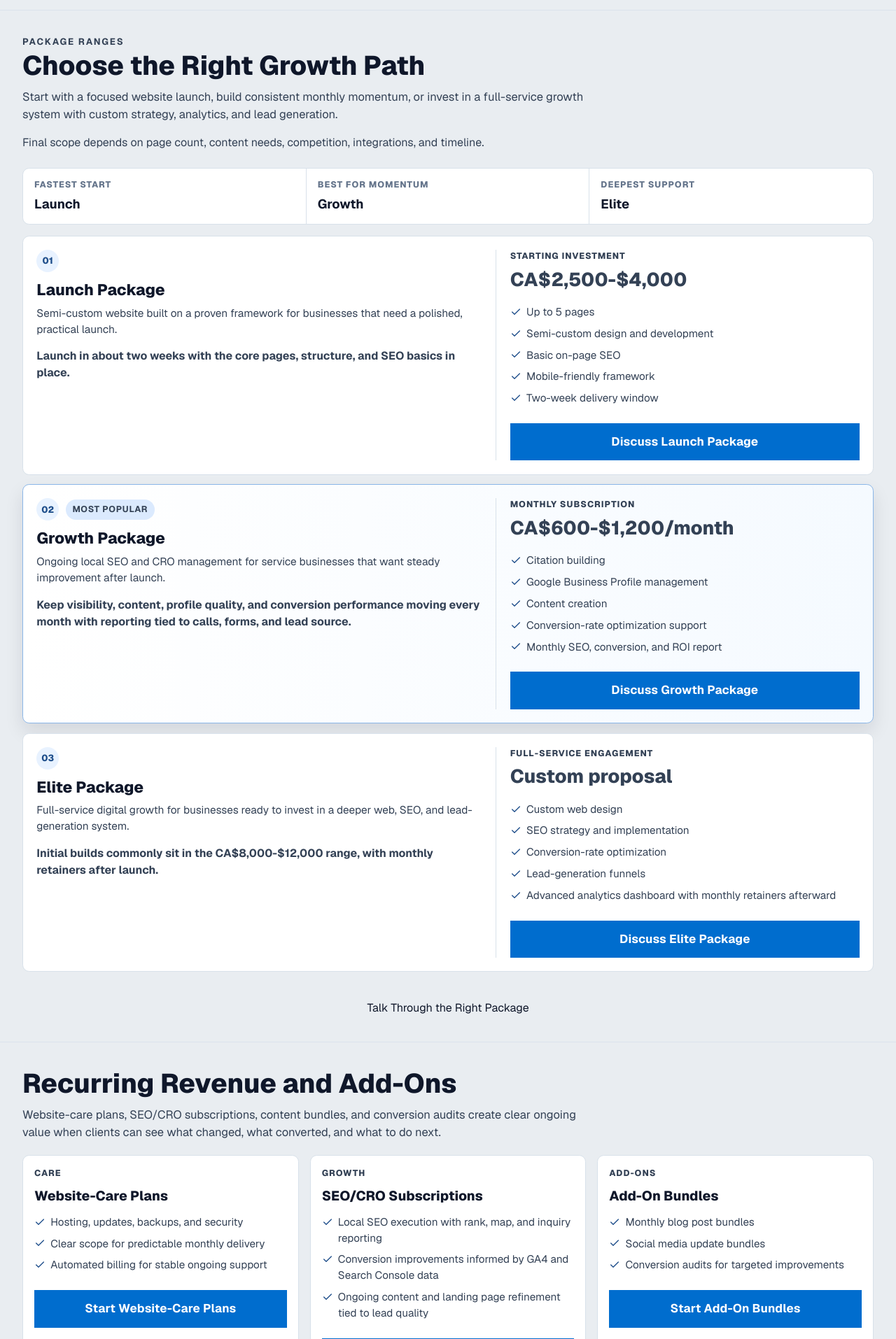
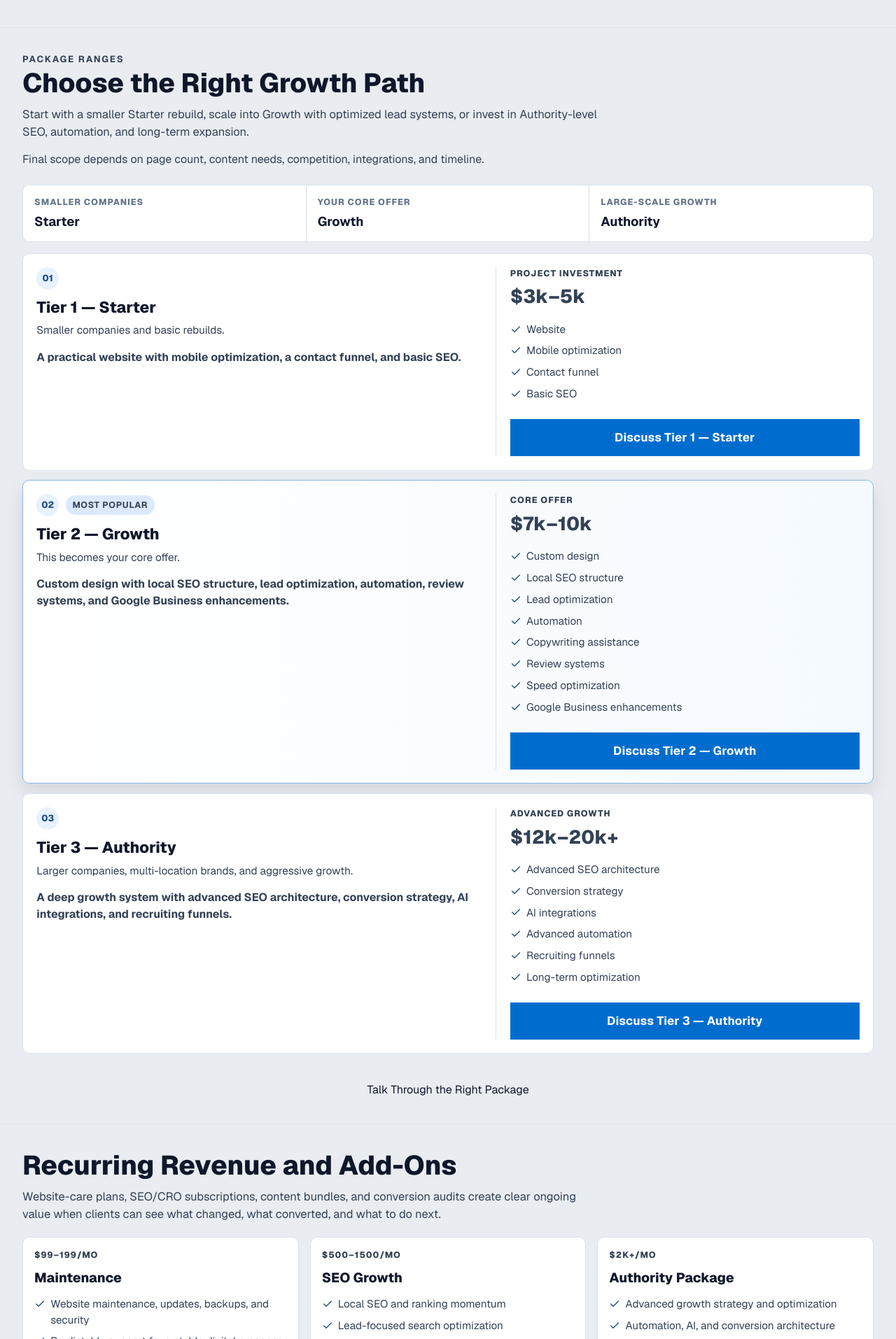
Before and after one commit to SytheGames/my-app, a Next.js app: page /pricing in a window 1280 px wide. Shown: the part 326-2240 px from the top of the page at 70% size. Built offline with nearby package versions, Linux system fonts and the light colour scheme; no server answers.

Commit message:
fixed copy

```diff
--- a/app/pricing/page.tsx
+++ b/app/pricing/page.tsx
@@ -10,80 +10,83 @@ const siteUrl = process.env.NEXT_PUBLIC_SITE_URL ?? "https://www.kealeydesign.ca
 const projectPackages = [
   {
     step: "01",
-    name: "Launch Package",
-    range: "CA$2,500-$4,000",
-    rangeLabel: "Starting investment",
-    bestFor: "Semi-custom website built on a proven framework for businesses that need a polished, practical launch.",
-    outcome: "Launch in about two weeks with the core pages, structure, and SEO basics in place.",
+    name: "Tier 1 — Starter",
+    range: "$3k–5k",
+    rangeLabel: "Project investment",
+    bestFor: "Smaller companies and basic rebuilds.",
+    outcome: "A practical website with mobile optimization, a contact funnel, and basic SEO.",
     featured: false,
     includes: [
-      "Up to 5 pages",
-      "Semi-custom design and development",
-      "Basic on-page SEO",
-      "Mobile-friendly framework",
-      "Two-week delivery window",
+      "Website",
+      "Mobile optimization",
+      "Contact funnel",
+      "Basic SEO",
     ],
   },
   {
     step: "02",
-    name: "Growth Package",
-    range: "CA$600-$1,200/month",
-    rangeLabel: "Monthly subscription",
-    bestFor: "Ongoing local SEO and CRO management for service businesses that want steady improvement after launch.",
-    outcome: "Keep visibility, content, profile quality, and conversion performance moving every month with reporting tied to calls, forms, and lead source.",
+    name: "Tier 2 — Growth",
+    range: "$7k–10k",
+    rangeLabel: "Core offer",
+    bestFor: "This becomes your core offer.",
+    outcome: "Custom design with local SEO structure, lead optimization, automation, review systems, and Google Business enhancements.",
+    featured: true,
     includes: [
-      "Citation building",
-      "Google Business Profile management",
-      "Content creation",
-      "Conversion-rate optimization support",
-      "Monthly SEO, conversion, and ROI report",
+      "Custom design",
+      "Local SEO structure",
+      "Lead optimization",
+      "Automation",
+      "Copywriting assistance",
+      "Review systems",
+      "Speed optimization",
+      "Google Business enhancements",
     ],
-    featured: true,
   },
   {
     step: "03",
-    name: "Elite Package",
-    range: "Custom proposal",
-    rangeLabel: "Full-service engagement",
-    bestFor: "Full-service digital growth for businesses ready to invest in a deeper web, SEO, and lead-generation system.",
-    outcome: "Initial builds commonly sit in the CA$8,000-$12,000 range, with monthly retainers after launch.",
+    name: "Tier 3 — Authority",
+    range: "$12k–20k+",
+    rangeLabel: "Advanced growth",
+    bestFor: "Larger companies, multi-location brands, and aggressive growth.",
+    outcome: "A deep growth system with advanced SEO architecture, conversion strategy, AI integrations, and recruiting funnels.",
     featured: false,
     includes: [
-      "Custom web design",
-      "SEO strategy and implementation",
-      "Conversion-rate optimization",
-      "Lead-generation funnels",
-      "Advanced analytics dashboard with monthly retainers afterward",
+      "Advanced SEO architecture",
+      "Conversion strategy",
+      "AI integrations",
+      "Advanced automation",
+      "Recruiting funnels",
+      "Long-term optimization",
     ],
   },
 ] as const;
 
 const monthlyPlans = [
   {
-    name: "Website-Care Plans",
-    range: "Care",
+    name: "Maintenance",
+    range: "$99–199/mo",
     points: [
-      "Hosting, updates, backups, and security",
-      "Clear scope for predictable monthly delivery",
-      "Automated billing for stable ongoing support",
+      "Website maintenance, updates, backups, and security",
+      "Predictable support for a stable digital presence",
+      "A simple foundation for long-term growth",
     ],
   },
   {
-    name: "SEO/CRO Subscriptions",
-    range: "Growth",
+    name: "SEO Growth",
+    range: "$500–1500/mo",
     points: [
-      "Local SEO execution with rank, map, and inquiry reporting",
-      "Conversion improvements informed by GA4 and Search Console data",
-      "Ongoing content and landing page refinement tied to lead quality",
+      "Local SEO and ranking momentum",
+      "Lead-focused search optimization",
+      "Monthly updates tied to performance and growth",
     ],
   },
   {
-    name: "Add-On Bundles",
-    range: "Add-ons",
+    name: "Authority Package",
+    range: "$2k+/mo",
     points: [
-      "Monthly blog post bundles",
-      "Social media update bundles",
-      "Conversion audits for targeted improvements",
+      "Advanced growth strategy and optimization",
+      "Automation, AI, and conversion architecture",
+      "Long-term support for high-growth businesses",
     ],
   },
 ] as const;
@@ -110,14 +113,14 @@ const reportingMetrics = [
 export const metadata: Metadata = {
   title: "Website Pricing in Chatham-Kent",
   description:
-    "Explore Launch, Growth, and Elite website and digital growth packages for Chatham-Kent businesses.",
+    "Explore Starter, Growth, and Authority website and digital growth packages for Chatham-Kent businesses.",
   alternates: {
     canonical: "/pricing",
   },
   openGraph: {
     title: "Website Pricing in Chatham-Kent",
     description:
-      "Transparent Launch, Growth, and Elite package ranges for web design, SEO, CRO, and digital growth.",
+      "Transparent Starter, Growth, and Authority package ranges for web design, SEO, CRO, and digital growth.",
     url: "/pricing",
     type: "website",
     images: [{ url: "/case-studies/Screenshot_20-5-2026_161642_arcstage.ca.jpeg" }],
@@ -126,7 +129,7 @@ export const metadata: Metadata = {
     card: "summary_large_image",
     title: "Website Pricing in Chatham-Kent",
     description:
-      "Transparent Launch, Growth, and Elite package ranges for web design, SEO, CRO, and digital growth.",
+      "Transparent Starter, Growth, and Authority package ranges for web design, SEO, CRO, and digital growth.",
     images: ["/case-studies/Screenshot_20-5-2026_161642_arcstage.ca.jpeg"],
   },
 };
@@ -145,10 +148,7 @@ export default function PricingPage() {
       itemListElement: projectPackages.map((pkg) => ({
         "@type": "Offer",
         name: pkg.name,
-        description:
-          pkg.name === "Elite Package"
-            ? `${pkg.bestFor} ${pkg.outcome}`
-            : `${pkg.bestFor} Investment ${pkg.range}.`,
+        description: `${pkg.bestFor} ${pkg.outcome}`,
       })),
     },
   };
@@ -159,9 +159,9 @@ export default function PricingPage() {
       <main className="split-page" aria-label="Pricing page">
         <section className="split-page__section pricing-page__section" aria-label="Basic hero">
           <div className="pricing-page__inner">
-            <h1 className="pricing-page__title">Website Pricing</h1>
+            <h1 className="pricing-page__title">Your Pricing Structure</h1>
             <p className="pricing-page__lead">
-              Clear package options for website launches, local SEO, CRO, and full-service digital growth.
+              Three practical growth packages designed for Starter, Growth, and Authority clients with clear pricing and deliverables.
             </p>
           </div>
         </section>
@@ -171,8 +171,7 @@ export default function PricingPage() {
             <p className="pricing-page__eyebrow">PACKAGE RANGES</p>
             <h2 className="pricing-page__title">Choose the Right Growth Path</h2>
             <p className="pricing-page__lead">
-              Start with a focused website launch, build consistent monthly momentum, or invest in a
-              full-service growth system with custom strategy, analytics, and lead generation.
+              Start with a smaller Starter rebuild, scale into Growth with optimized lead systems, or invest in Authority-level SEO, automation, and long-term expansion.
             </p>
             <p className="pricing-page__note">
               Final scope depends on page count, content needs, competition, integrations, and timeline.
@@ -180,16 +179,16 @@ export default function PricingPage() {
 
             <div className="pricing-page__summary" aria-label="Pricing summary">
               <div>
-                <span>Fastest Start</span>
-                <strong>Launch</strong>
+                <span>Smaller Companies</span>
+                <strong>Starter</strong>
               </div>
               <div>
-                <span>Best for Momentum</span>
+                <span>Your Core Offer</span>
                 <strong>Growth</strong>
               </div>
               <div>
-                <span>Deepest Support</span>
-                <strong>Elite</strong>
+                <span>Large-Scale Growth</span>
+                <strong>Authority</strong>
               </div>
             </div>
 
```
Also changed, not shown: app/industries/page.tsx (+23 -56 lines).
